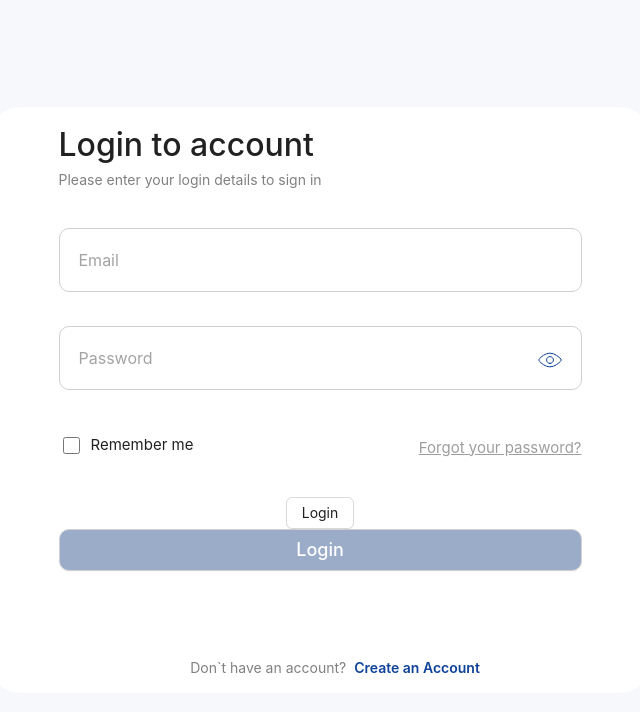
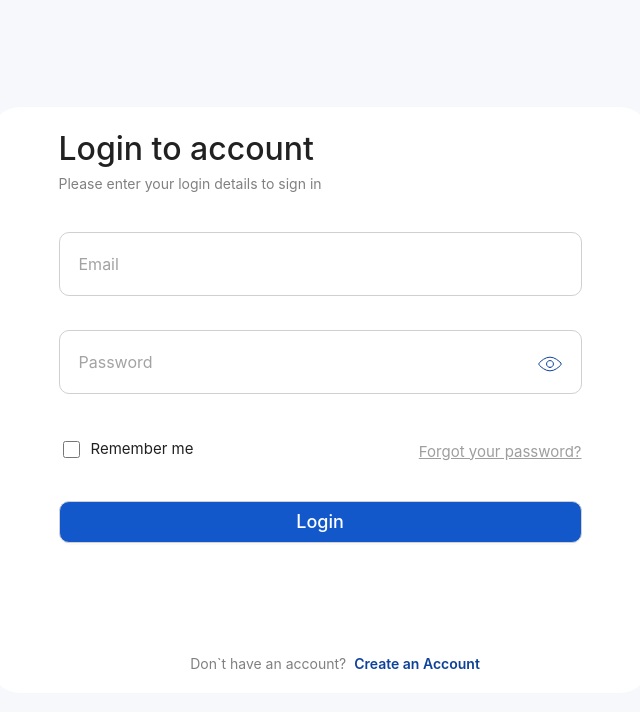
Before and after one commit to Cherkasant/khanukova, a React (Create React App) app: page / in a window 1280 px wide. Both pictures are taken after a click on the button 1215 px from the left and 26 px from the top of the page. Shown: the top 712 px of the page, without its empty margins (320-960 px from the left). Built offline with nearby package versions, Linux system fonts and the light colour scheme; what apisauce would draw is missing.

Commit message:
Fixed BTN

```diff
--- a/src/Components/PuzzleButton/PuzzleButton.tsx
+++ b/src/Components/PuzzleButton/PuzzleButton.tsx
@@ -18,8 +18,7 @@ export type PuzzleButtonProps = PropsWithChildren<ButtonProps> & {
     btnDisabled?: boolean;
 };
 
-const PuzzleButton: FC<PuzzleButtonProps> = (props) => {
-    const {btnType, btnTitle, btnClassName, onClick, btnDisabled} = props;
+const PuzzleButton: FC<PuzzleButtonProps> = ({btnType, btnTitle, btnClassName, onClick, btnDisabled, ...rest}:PuzzleButtonProps) => {
 
     const buttonClassName = btnType && styles[btnType];
 
@@ -29,6 +28,7 @@ const PuzzleButton: FC<PuzzleButtonProps> = (props) => {
                 [styles.disabled]: !!btnDisabled,
             })}
             onClick={onClick}
+            {...rest}
         >
             {btnTitle}
         </Button>
--- a/src/Pages/SignIn/SignIn.tsx
+++ b/src/Pages/SignIn/SignIn.tsx
@@ -94,14 +94,15 @@ const SignIn = () => {
                                 Forgot your password?
                             </div>
                         </div>
-                        <Button htmlType='submit'>Login</Button>
-                        <PuzzleButton htmlType='submit'
+                        {/*<Button htmlType='submit'>Login</Button>*/}
+                       <Form.Item> <PuzzleButton htmlType='submit'
                                       btnTitle={"Login"}
                                       btnType={PuzzleButtonTypes.TextButton}
                                       btnClassName={styles.button}
                             // onClick={onSignIn}
-                                      btnDisabled={!(login !== "" || password !== "")}
+                            //           btnDisabled={!(login !== "" || password !== "")}
                         />
+                       </Form.Item>
                     </Form>
                     <div className={styles.info}>
                         {"Don`t have an account?"}
```
